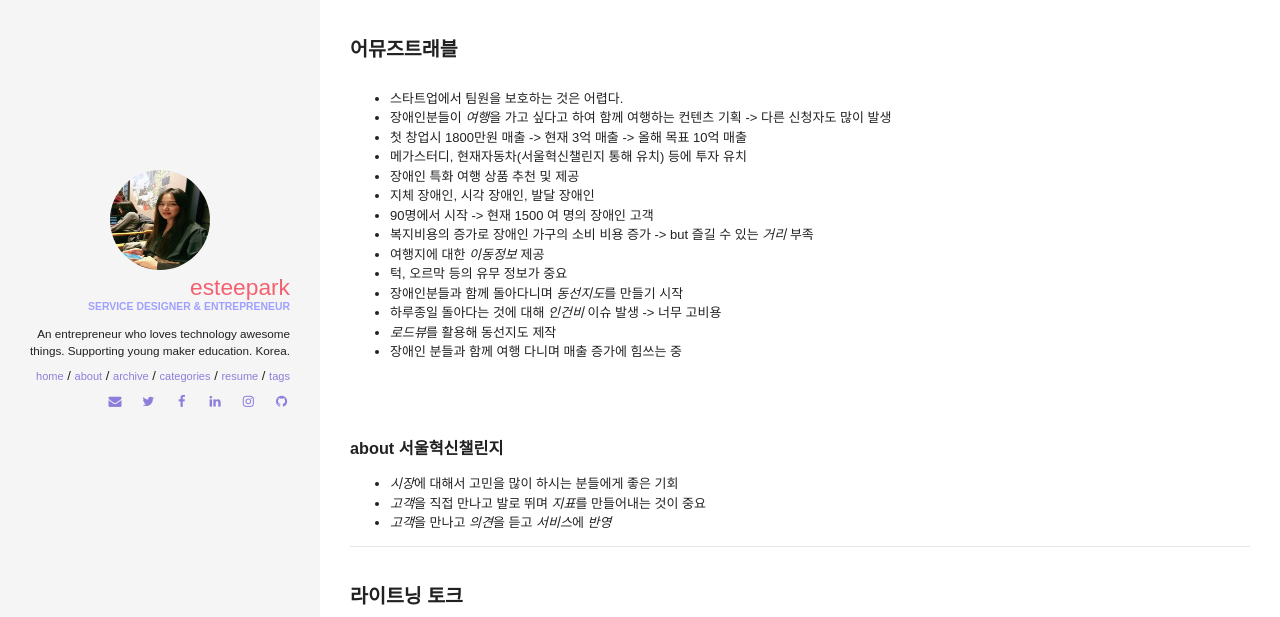
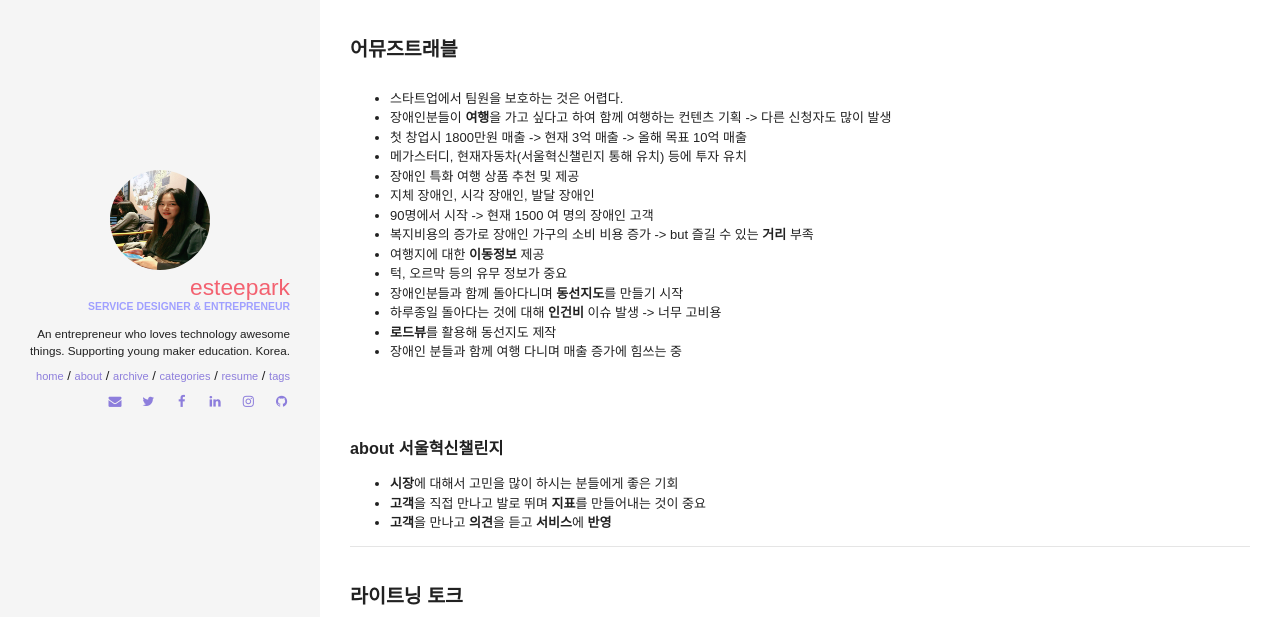
Before and after one commit to esteepark/esteepark.github.io, a Jekyll site: the page built from _posts/2018-07-27-challenge_of_seoul_networking.md, in a window 1280 px wide. Shown: the part 207-824 px from the top of the page. Built offline with Jekyll 4.4.1, drawn with Linux system fonts in a browser that asks for light colours; comment, search, counter and statistics services are not loaded.

Commit message:
by esteepark

```diff
--- a/_posts/2018-07-27-challenge_of_seoul_networking.md
+++ b/_posts/2018-07-27-challenge_of_seoul_networking.md
@@ -10,27 +10,27 @@ comments: true
 ### 어뮤즈트래블
 
 - 스타트업에서 팀원을 보호하는 것은 어렵다.
-+ 장애인분들이 *여행*을 가고 싶다고 하여 함께 여행하는 컨텐츠 기획 -> 다른 신청자도 많이 발생
++ 장애인분들이 **여행**을 가고 싶다고 하여 함께 여행하는 컨텐츠 기획 -> 다른 신청자도 많이 발생
 + 첫 창업시 1800만원 매출 -> 현재 3억 매출 -> 올해 목표 10억 매출
 + 메가스터디, 현재자동차(서울혁신챌린지 통해 유치) 등에 투자 유치
 - 장애인 특화 여행 상품 추천 및 제공
 + 지체 장애인, 시각 장애인, 발달 장애인
 + 90명에서 시작 -> 현재 1500 여 명의 장애인 고객
-+ 복지비용의 증가로 장애인 가구의 소비 비용 증가 -> but 즐길 수 있는 *거리* 부족
-- 여행지에 대한 *이동정보* 제공
++ 복지비용의 증가로 장애인 가구의 소비 비용 증가 -> but 즐길 수 있는 **거리** 부족
+- 여행지에 대한 **이동정보** 제공
 - 턱, 오르막 등의 유무 정보가 중요
-- 장애인분들과 함께 돌아다니며 *동선지도*를 만들기 시작
-- 하루종일 돌아다는 것에 대해 *인건비* 이슈 발생 -> 너무 고비용
-- *로드뷰*를 활용해 동선지도 제작
+- 장애인분들과 함께 돌아다니며 **동선지도**를 만들기 시작
+- 하루종일 돌아다는 것에 대해 **인건비** 이슈 발생 -> 너무 고비용
+- **로드뷰**를 활용해 동선지도 제작
 + 장애인 분들과 함께 여행 다니며 매출 증가에 힘쓰는 중
 
 <br/><br/>
 
 #### about 서울혁신챌린지
 
-- *시장*에 대해서 고민을 많이 하시는 분들에게 좋은 기회
-- *고객*을 직접 만나고 발로 뛰며 *지표*를 만들어내는 것이 중요
-- *고객*을 만나고 *의견*을 듣고 *서비스*에 *반영*
+- **시장**에 대해서 고민을 많이 하시는 분들에게 좋은 기회
+- **고객**을 직접 만나고 발로 뛰며 **지표**를 만들어내는 것이 중요
+- **고객**을 만나고 **의견**을 듣고 **서비스**에 **반영**
 
 ---
 
```
